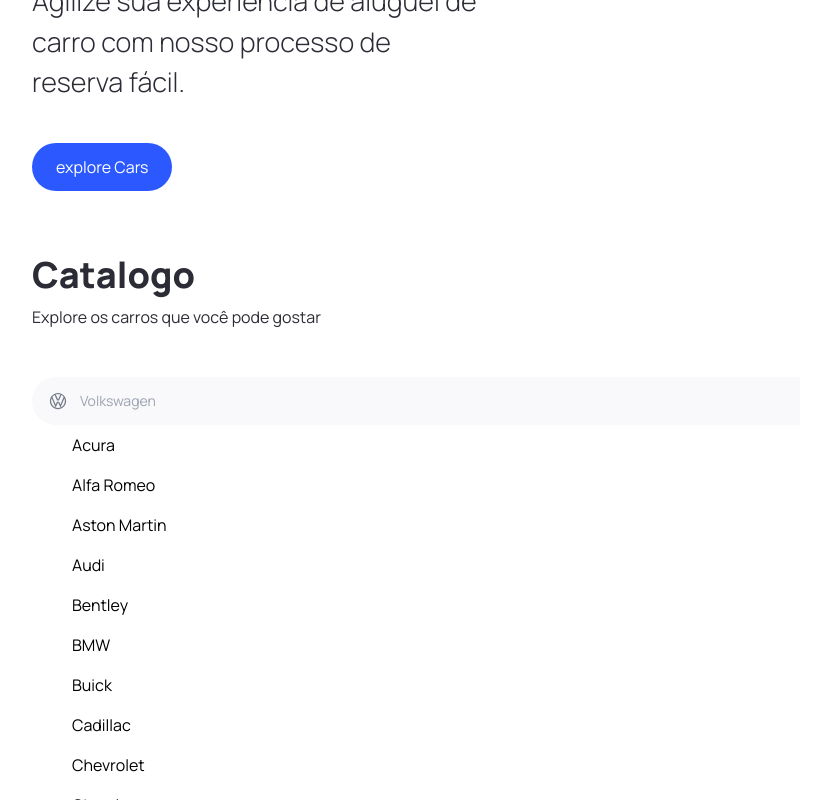
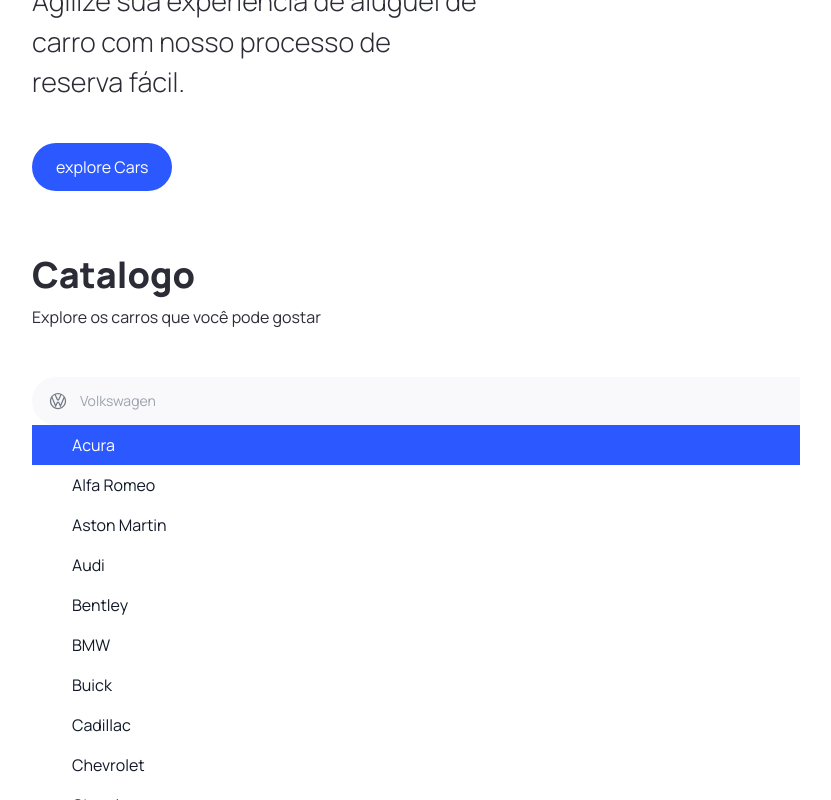
Before and after one commit to andersonDnz/Car-place, a Next.js app: page / in a window 1280 px wide. Both pictures are taken after a click on the button 82 px from the left and 1159 px from the top of the page. Shown: the part 759-1559 px from the top of the page, without its empty margins (32-863 px from the left). Built offline with nearby package versions, Linux system fonts and the light colour scheme.

Commit message:
Refactor: Refatorando codigo

```diff
--- a/components/SearchManufacturer.tsx
+++ b/components/SearchManufacturer.tsx
@@ -68,7 +68,7 @@
                 filteredManufacturers.map((item) => (
                   <ComboboxOption
                     key={item}
-                    className="relative search-manufacturer__option"
+                    className={({ focus }) => `relative search-manufacturer__option ${focus ? 'bg-primary-blue text-white' : 'text-gray-900'}`}
                     value={item}
                   >
                     {item}
```
